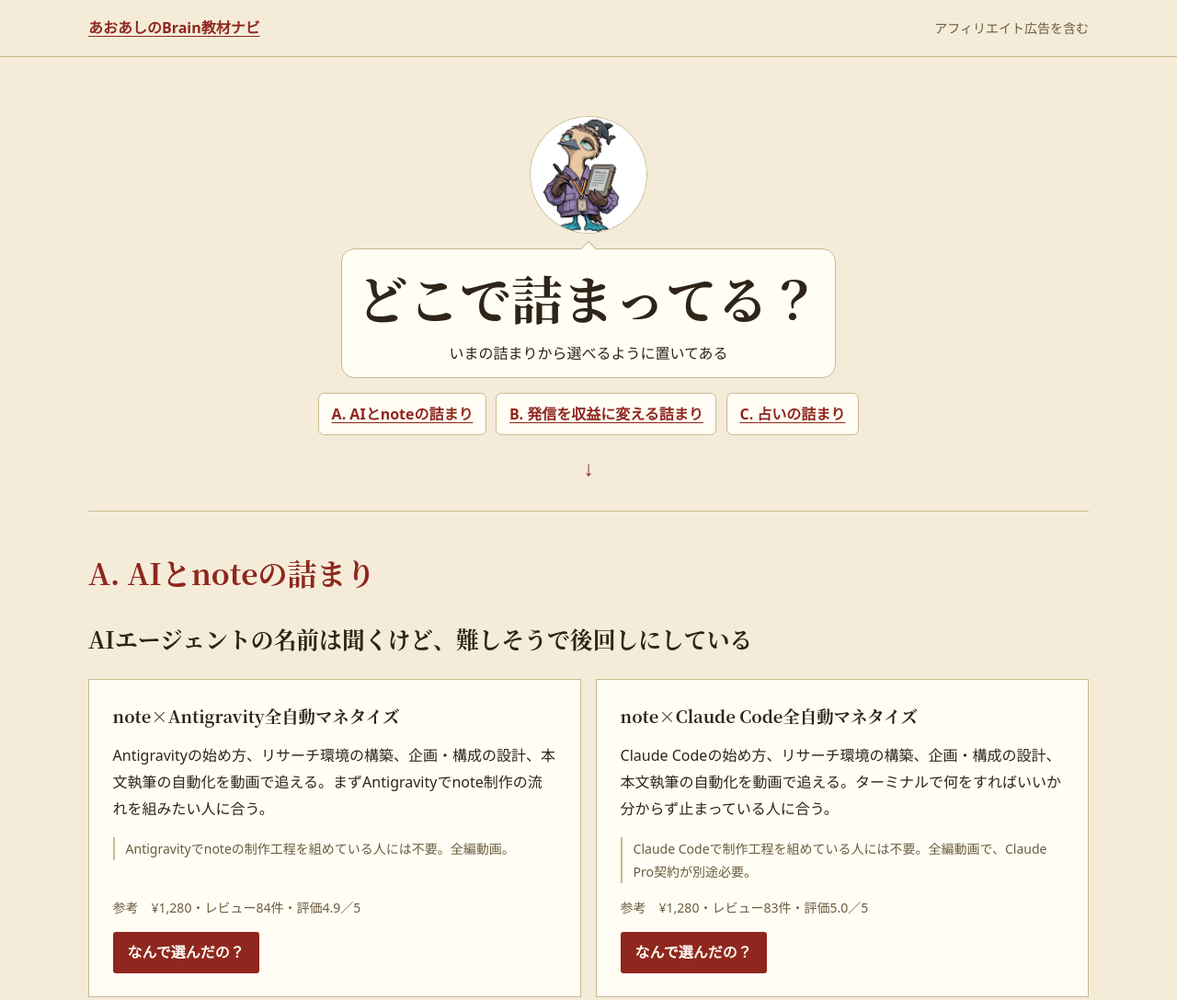
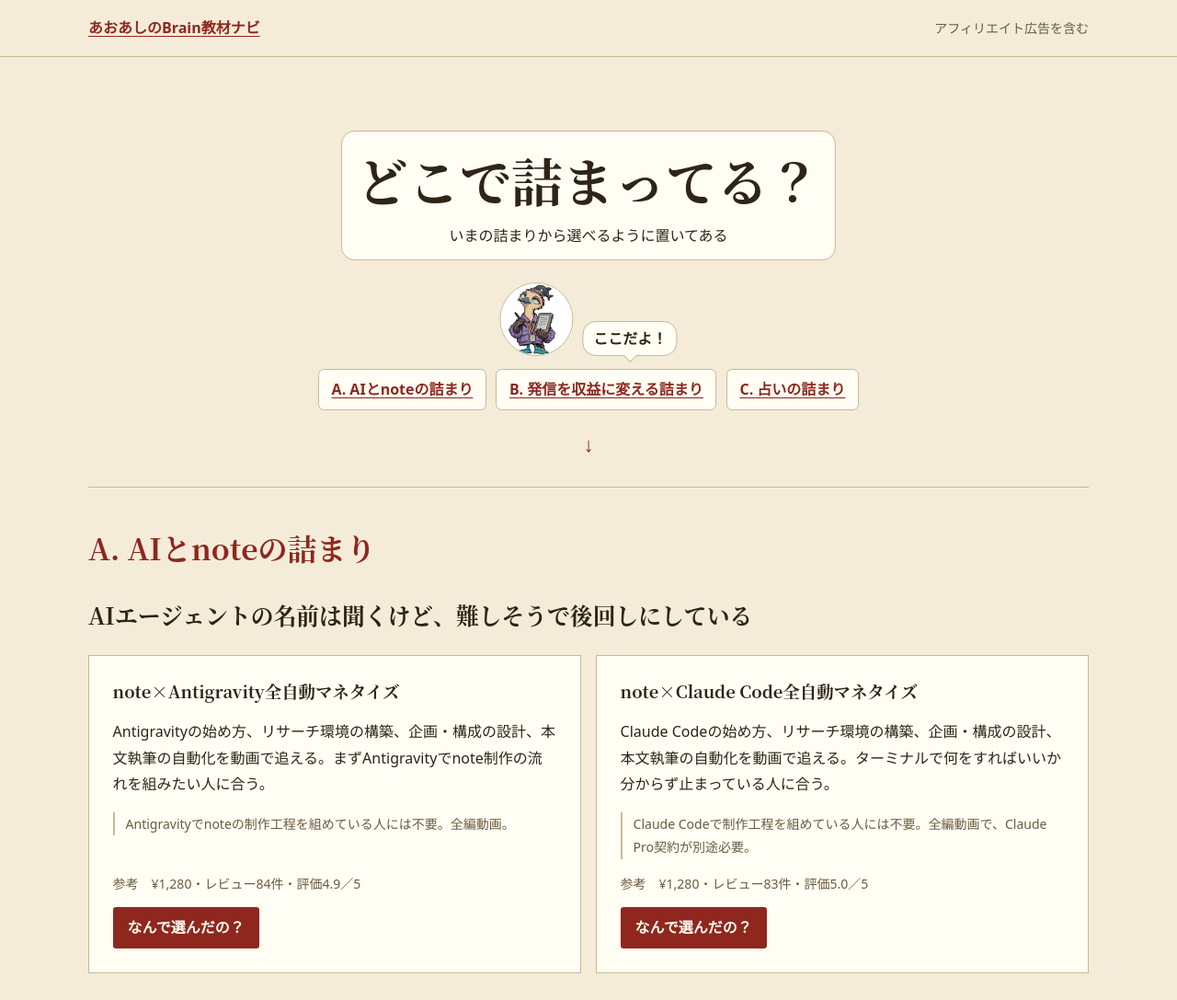
Before and after one commit to dyoota/brain-navi, a plain HTML site: page index.html in a window 1280 px wide. Shown: the top 1087 px of the page at 92% size. Drawn offline with Linux system fonts and the light colour scheme.

Commit message:
v21: ゴマが歩いて場面リンクを案内するUXに変更

```diff
--- a/index.html
+++ b/index.html
@@ -31,36 +31,57 @@
   h3 { font-size: clamp(1.18rem, 2.5vw, 1.55rem); }
   h4 { font-size: 1.15rem; margin: 0; }
   .scene-guide { padding-block: clamp(2rem, 6vw, 4rem) 1.5rem; text-align: center; }
+  .goma-track {
+    overflow: hidden;
+    padding-block: .5rem .85rem;
+    pointer-events: none;
+  }
+  .goma-guide {
+    position: relative;
+    left: 50%;
+    display: flex;
+    align-items: end;
+    gap: .65rem;
+    width: max-content;
+    max-width: 100%;
+    transform: translateX(-50%);
+  }
   .portrait {
     display: block;
-    width: clamp(5rem, 16vw, 8rem);
+    flex: none;
+    width: min(25vw, 5rem);
     height: auto;
-    margin-inline: auto;
     border: 1px solid var(--line);
     border-radius: 50%;
     transform-origin: center bottom;
-    animation: goma-wave 2.8s ease-in-out infinite;
   }
-  .speech {
-    position: relative;
-    width: fit-content;
-    margin: 1rem auto;
-    padding: .75rem 1rem;
+  .speech, .goma-arrival {
     border: 1px solid var(--line);
     border-radius: .9rem;
     background: var(--card);
   }
-  .speech::before {
+  .goma-arrival {
+    position: relative;
+    margin: 0;
+    padding: .25rem .65rem;
+    font-weight: 700;
+  }
+  .goma-arrival::after {
     content: "";
     position: absolute;
-    top: 0;
+    bottom: 0;
     left: 50%;
-    width: .75rem;
-    height: .75rem;
-    border-top: 1px solid var(--line);
-    border-left: 1px solid var(--line);
+    width: .55rem;
+    height: .55rem;
+    border-right: 1px solid var(--line);
+    border-bottom: 1px solid var(--line);
     background: var(--card);
-    transform: translate(-50%, -50%) rotate(45deg);
+    transform: translate(-50%, 50%) rotate(45deg);
+  }
+  .speech {
+    width: fit-content;
+    margin: 1rem auto;
+    padding: .75rem 1rem;
   }
   .speech h1 { margin: 0; }
   .speech p { margin: .35rem 0 0; }
@@ -86,16 +107,27 @@
   .about-shelf { border-top: 1px solid var(--line); padding-block: 1rem 1.5rem; }
   .about-shelf h2 { font-size: 1.2rem; }
   .about-shelf p { max-width: 44rem; }
-  @keyframes goma-wave {
-    0%, 45%, 100% { transform: translateY(0) rotate(0); }
-    12%, 33% { transform: translateY(-.25rem) rotate(-7deg); }
-    23% { transform: translateY(-.4rem) rotate(7deg); }
+  @media (prefers-reduced-motion: no-preference) {
+    .goma-guide { animation: goma-walk 2.4s ease-in-out; }
+    .portrait { animation: goma-step .4s ease-in-out 6; }
+    .goma-arrival { animation: goma-arrive 2.4s steps(1, end); }
+  }
+  @keyframes goma-walk {
+    from { left: 0; transform: translateX(0); }
+  }
+  @keyframes goma-step {
+    25% { transform: translateY(-.25rem) rotate(-4deg); }
+    75% { transform: translateY(-.25rem) rotate(4deg); }
+  }
+  @keyframes goma-arrive {
+    from { visibility: hidden; }
+    to { visibility: visible; }
   }
   @keyframes scroll-bob {
     50% { transform: translateY(.25rem); }
   }
   @media (prefers-reduced-motion: reduce) {
-    .portrait, .scroll-cue span { animation: none; }
+    .scroll-cue span { animation: none; }
   }
   .shelf, .blk { padding-block: 1rem; border-top: 1px solid var(--line); }
   .shelf > h2 { color: var(--accent); }
@@ -121,10 +153,15 @@
 </header>
 <main class="wrap" id="top">
   <section class="scene-guide" aria-labelledby="intro">
-    <img class="portrait" src="aoashi-icon-goma.png" width="1080" height="1080" alt="ゴマ">
     <div class="speech">
       <h1 id="intro">どこで詰まってる？</h1>
       <p>いまの詰まりから選べるように置いてある</p>
+    </div>
+    <div class="goma-track">
+      <div class="goma-guide">
+        <img class="portrait" src="aoashi-icon-goma.png" width="1080" height="1080" alt="ゴマ">
+        <p class="goma-arrival">ここだよ！</p>
+      </div>
     </div>
     <nav aria-label="場面から選ぶ">
       <ul class="scene-links" role="list">
```
